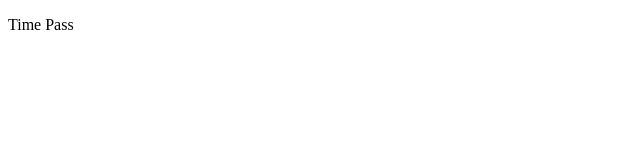
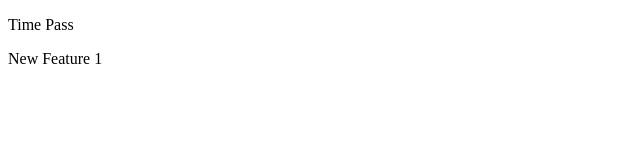
Before and after one commit to Manuroop/localrepo, a plain HTML site: page index.html in a window 1280 px wide. Shown: the full height of the page, 0-640 px from the left. Drawn offline with Linux system fonts and the light colour scheme.

Commit message:
Add New Feature

```diff
--- a/index.html
+++ b/index.html
@@ -10,6 +10,9 @@
         <p>
             Time Pass
         </p>
+        <p>
+            New Feature 1
+        </p>
     </div>
 </body>
 </html>
```
Also changed, not shown: 1 other file.
